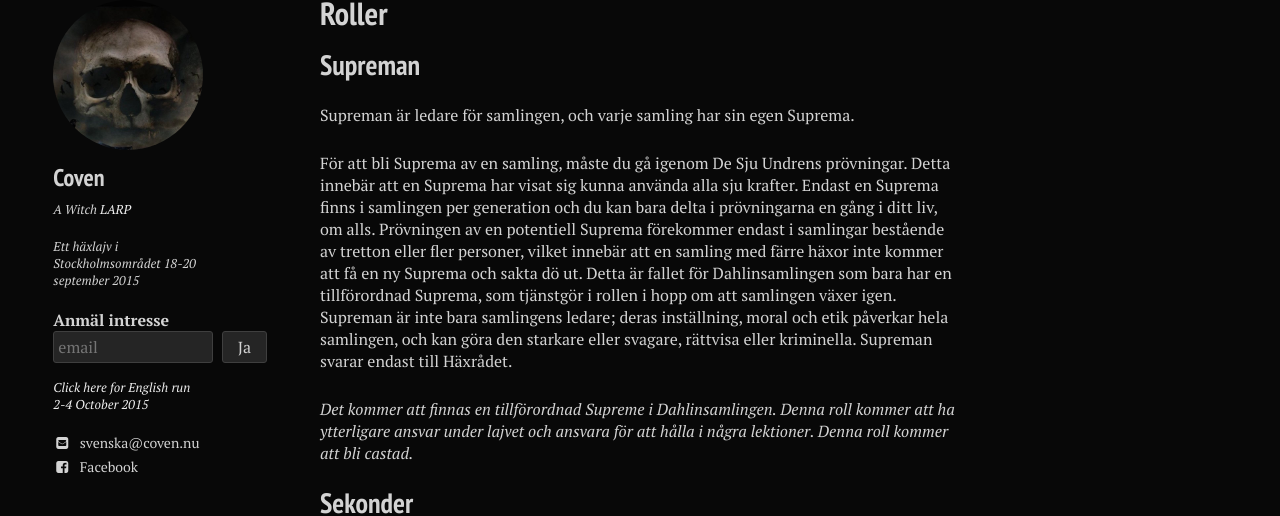
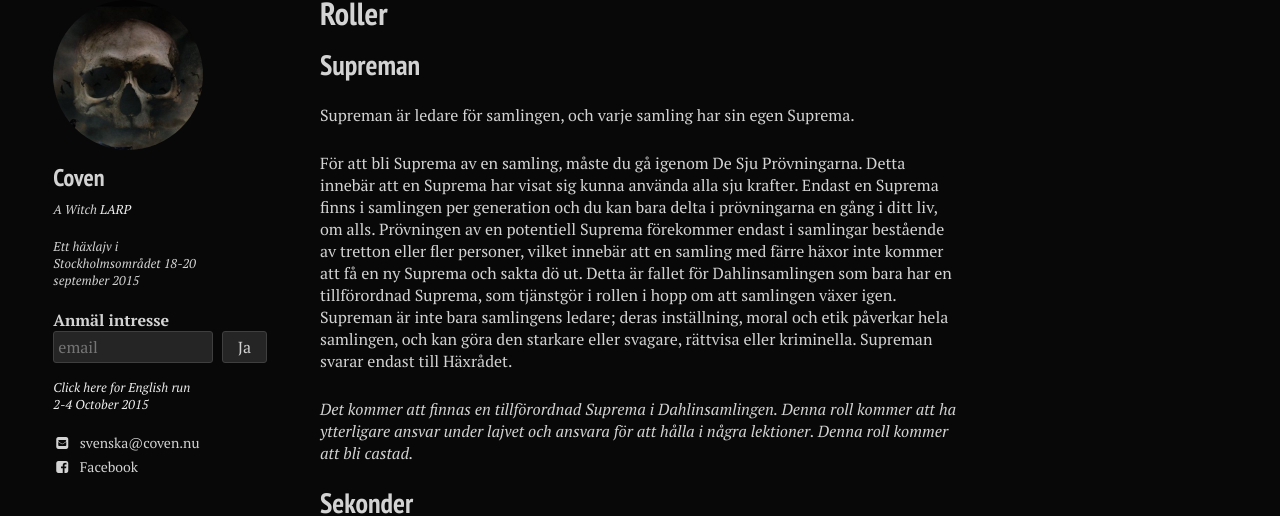
Before and after one commit to stanislavb/www.coven.nu, a Jekyll site: the page built from roller/index.md, in a window 1280 px wide and 900 px high, scrolled down 419 px. Shown: the part 108-624 px from the top of the window. Built offline with Jekyll 4.4.1, drawn with Linux system fonts in a browser that asks for light colours; nearby versions of some CDN libraries.

Commit message:
Update index.md

```diff
--- a/roller/index.md
+++ b/roller/index.md
@@ -21,10 +21,10 @@ image:
 
 Supreman är ledare för samlingen, och varje samling har sin egen Suprema.
 
-För att bli Suprema av en samling, måste du gå igenom De Sju Undrens prövningar. Detta innebär att en Suprema har visat sig kunna använda alla sju krafter. Endast en Suprema finns i  samlingen per generation och du kan bara delta i prövningarna en gång i ditt liv, om alls. Prövningen av en potentiell Suprema förekommer endast i samlingar bestående av tretton eller fler personer, vilket innebär att en samling med färre häxor inte kommer att få en ny Suprema och sakta dö ut. Detta är fallet för Dahlinsamlingen som bara har en tillförordnad Suprema, som tjänstgör i rollen i hopp om att samlingen växer igen.
+För att bli Suprema av en samling, måste du gå igenom De Sju Prövningarna. Detta innebär att en Suprema har visat sig kunna använda alla sju krafter. Endast en Suprema finns i  samlingen per generation och du kan bara delta i prövningarna en gång i ditt liv, om alls. Prövningen av en potentiell Suprema förekommer endast i samlingar bestående av tretton eller fler personer, vilket innebär att en samling med färre häxor inte kommer att få en ny Suprema och sakta dö ut. Detta är fallet för Dahlinsamlingen som bara har en tillförordnad Suprema, som tjänstgör i rollen i hopp om att samlingen växer igen.
 Supreman är inte bara samlingens ledare; deras inställning, moral och etik påverkar hela samlingen, och kan göra den starkare eller svagare, rättvisa eller kriminella. Supreman svarar endast till Häxrådet.
 
-*Det kommer att finnas en tillförordnad Supreme i Dahlinsamlingen. Denna roll kommer att ha ytterligare ansvar under lajvet och ansvara för att hålla i några lektioner. Denna roll kommer att bli castad.*
+*Det kommer att finnas en tillförordnad Suprema i Dahlinsamlingen. Denna roll kommer att ha ytterligare ansvar under lajvet och ansvara för att hålla i några lektioner. Denna roll kommer att bli castad.*
 
 ## Sekonder
 
```
